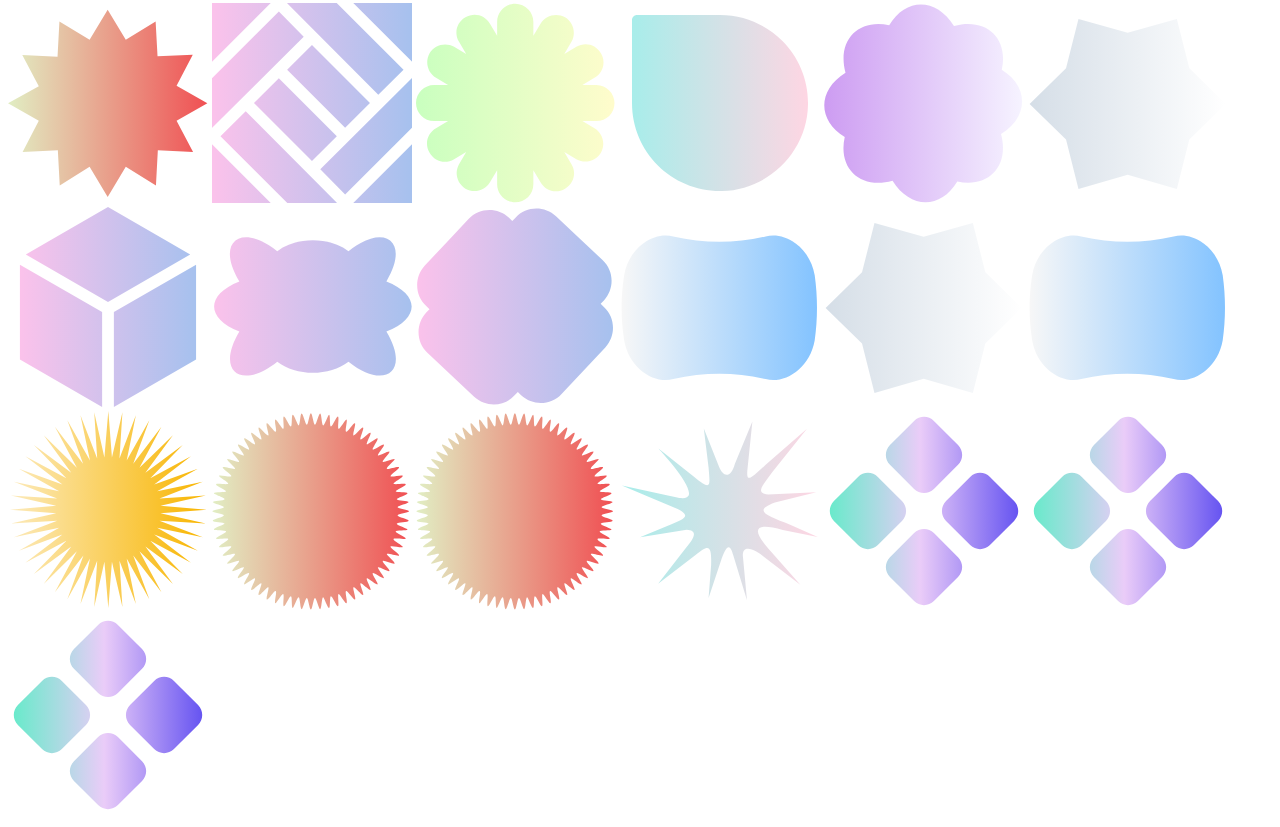
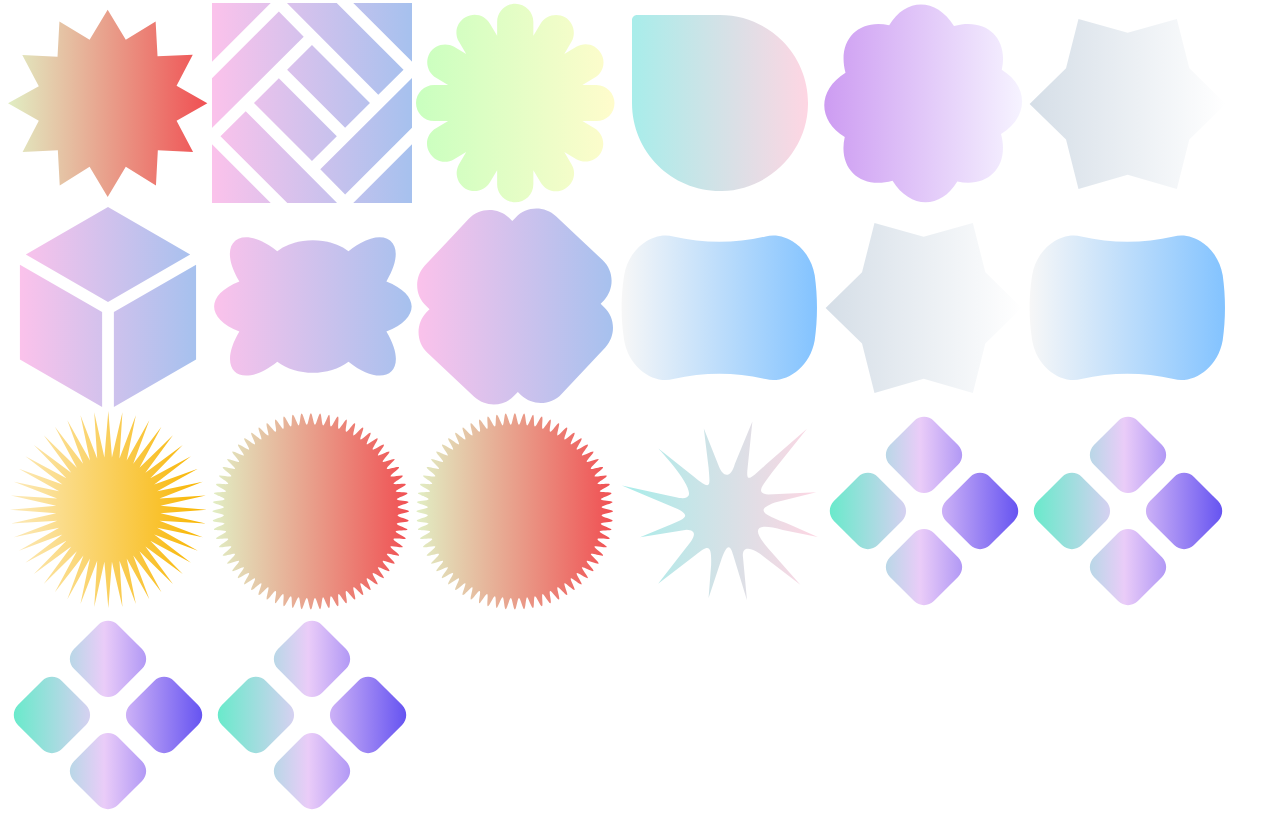
Before and after one commit to saiprithvi0/assets, a plain HTML site: page index.html in a window 1280 px wide. Shown: the part 2045-2872 px from the top of the page. Drawn offline with Linux system fonts and the light colour scheme.

Commit message:
added 1 svg

```diff
--- a/index.html
+++ b/index.html
@@ -1561,5 +1561,42 @@
         </linearGradient>
       </defs>
     </svg>
+    <svg
+      xmlns="http://www.w3.org/2000/svg"
+      width="200"
+      height="200"
+      fill="none"
+      viewBox="0 0 200 200"
+      version="1.1"
+      xmlns:xlink="http://www.w3.org/1999/xlink"
+      xmlns:svgjs="http://svgjs.dev/svgjs"
+    >
+      <path
+        fill='url("#SvgjsLinearGradient1001")'
+        d="M165.963 134.037c-5.467 5.467-14.332 5.467-19.799 0l-24.137-24.138c-5.468-5.467-5.468-14.331 0-19.799l24.137-24.137c5.467-5.467 14.332-5.467 19.799 0L190.101 90.1c5.467 5.468 5.467 14.332 0 19.799l-24.138 24.138Zm-112.127 0c-5.467 5.467-14.332 5.467-19.8 0L9.9 109.899c-5.468-5.467-5.468-14.331 0-19.799l24.137-24.137c5.467-5.467 14.332-5.467 19.799 0L77.973 90.1c5.468 5.468 5.468 14.332 0 19.799l-24.137 24.138ZM109.9 190.1c-5.468 5.468-14.332 5.468-19.8 0l-24.137-24.137c-5.467-5.467-5.467-14.332 0-19.799l24.138-24.137c5.467-5.468 14.331-5.468 19.799 0l24.137 24.137c5.467 5.467 5.467 14.332 0 19.799L109.9 190.1Zm0-112.127c-5.468 5.468-14.332 5.468-19.8 0L65.963 53.836c-5.467-5.468-5.467-14.332 0-19.8L90.101 9.9c5.467-5.467 14.331-5.467 19.799 0l24.137 24.138c5.467 5.467 5.467 14.331 0 19.799L109.9 77.973Z"
+      ></path>
+      <defs>
+        <linearGradient
+          gradientTransform="rotate(0 0.5 0.5)"
+          id="SvgjsLinearGradient1001"
+        >
+          <stop
+            stop-opacity=" 1"
+            stop-color="rgba(105, 234, 203)"
+            offset="0"
+          ></stop>
+          <stop
+            stop-opacity=" 1"
+            stop-color="rgba(234, 204, 248)"
+            offset="0.48"
+          ></stop>
+          <stop
+            stop-opacity=" 1"
+            stop-color="rgba(102, 84, 241)"
+            offset="1"
+          ></stop>
+        </linearGradient>
+      </defs>
+    </svg>
   </body>
 </html>
```
